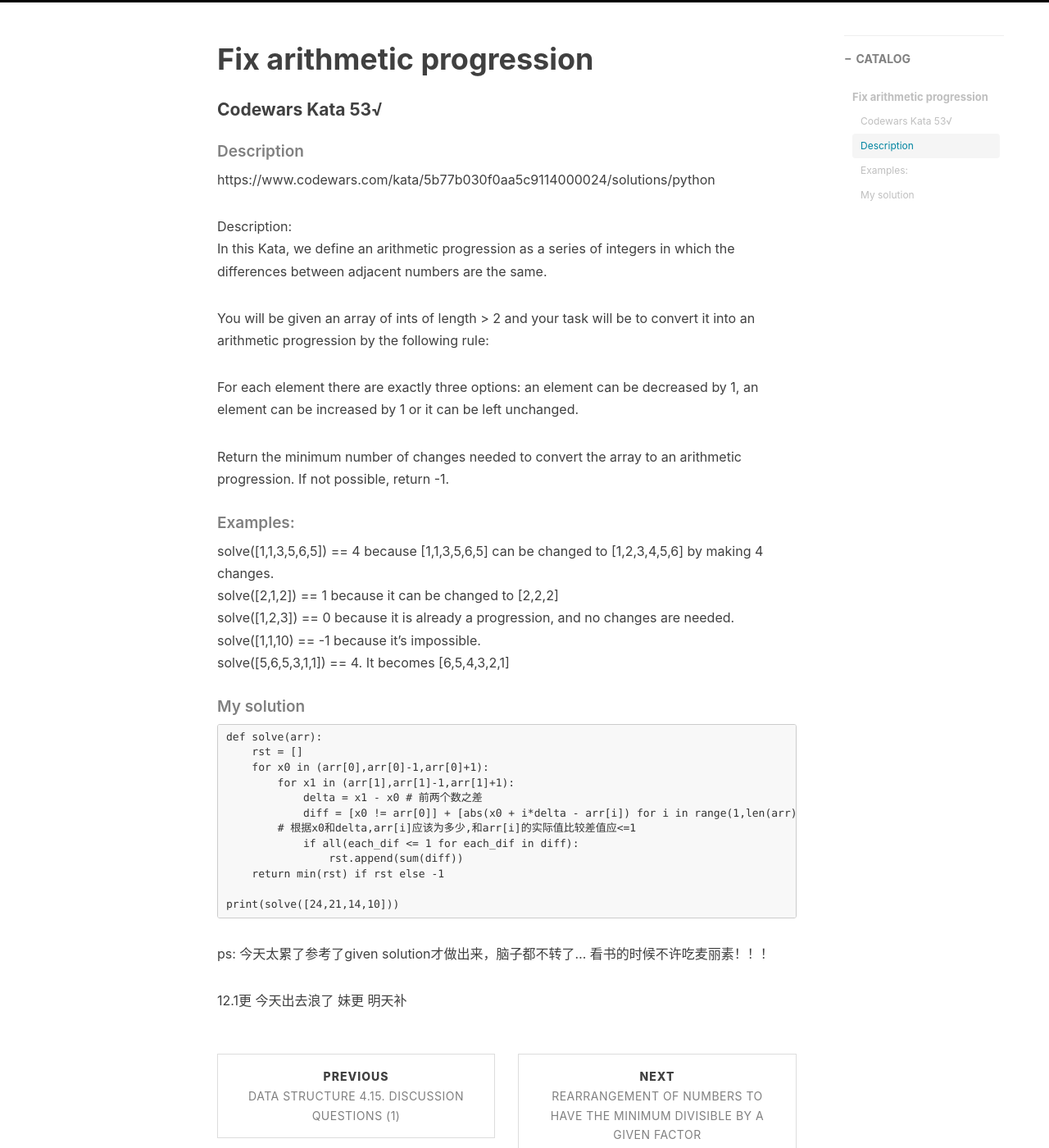
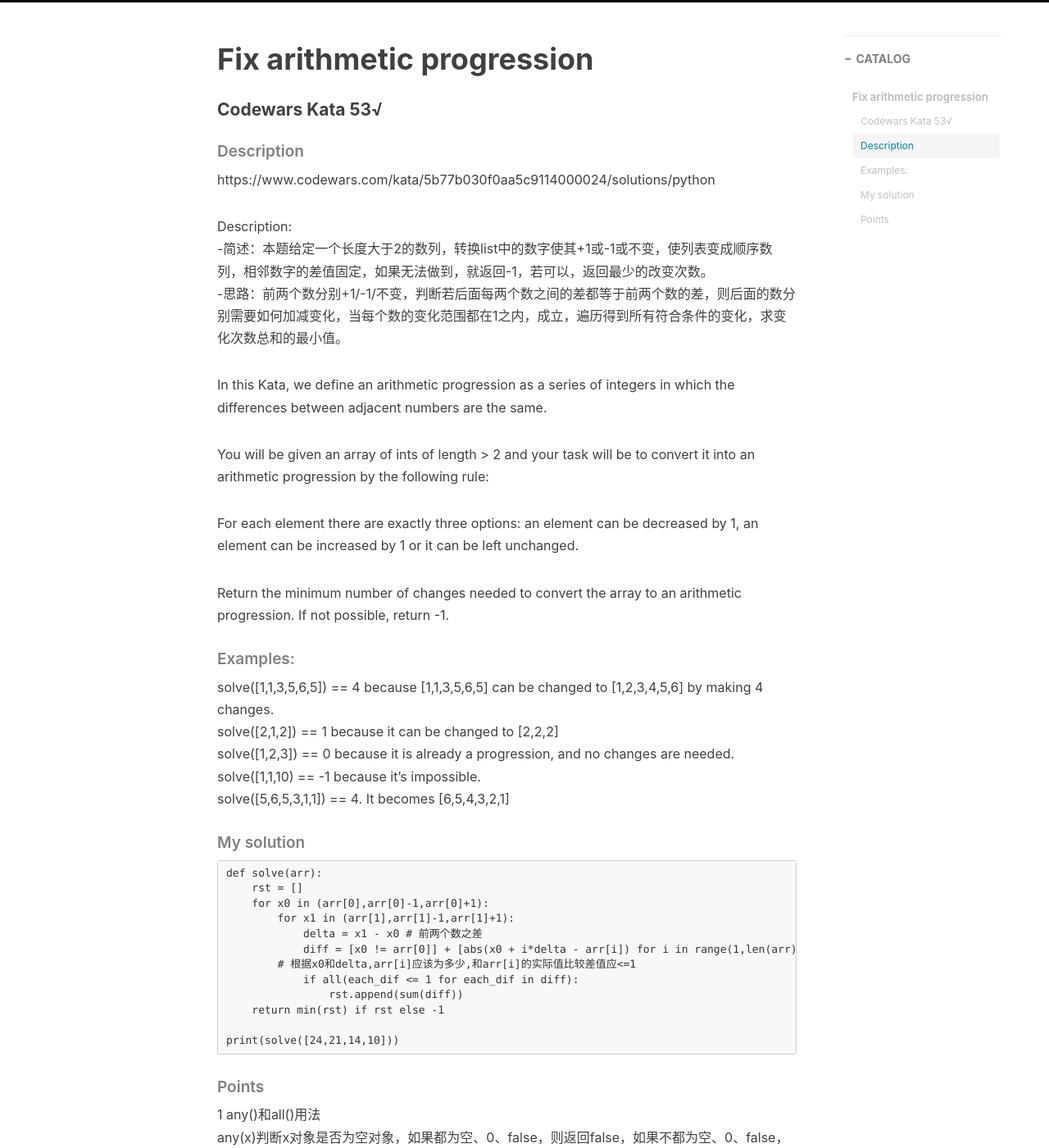
Before and after one commit to huiyanglu/huiyanglu.github.io, a Jekyll site: the page built from _posts/2018-11-27-Codewars-5kyu_Fix_arithmetic_progression.md, in a window 1280 px wide and 1400 px high, scrolled down 520 px. Shown: the whole window at 82% size. Built offline with Jekyll 4.4.1, drawn with Linux system fonts in a browser that asks for light colours; nearby versions of some CDN libraries; comment, search, counter and statistics services are not loaded; some of the changed text lies outside the part shown.

Commit message:
Update 2018-11-27-Codewars-5kyu_Fix_arithmetic_progression.md

```diff
--- a/_posts/2018-11-27-Codewars-5kyu_Fix_arithmetic_progression.md
+++ b/_posts/2018-11-27-Codewars-5kyu_Fix_arithmetic_progression.md
@@ -16,6 +16,9 @@ tags:
 https://www.codewars.com/kata/5b77b030f0aa5c9114000024/solutions/python
 
 Description:
+-简述：本题给定一个长度大于2的数列，转换list中的数字使其+1或-1或不变，使列表变成顺序数列，相邻数字的差值固定，如果无法做到，就返回-1，若可以，返回最少的改变次数。
+-思路：前两个数分别+1/-1/不变，判断若后面每两个数之间的差都等于前两个数的差，则后面的数分别需要如何加减变化，当每个数的变化范围都在1之内，成立，遍历得到所有符合条件的变化，求变化次数总和的最小值。
+
 In this Kata, we define an arithmetic progression as a series of integers in which the differences
 between adjacent numbers are the same.
 
@@ -47,7 +50,9 @@ solve([5,6,5,3,1,1]) == 4. It becomes [6,5,4,3,2,1]
 
     print(solve([24,21,14,10]))
 
+##### Points
+1 any()和all()用法
+any(x)判断x对象是否为空对象，如果都为空、0、false，则返回false，如果不都为空、0、false，则返回true
+all(x)如果all(x)参数x对象的所有元素不为0、''、False或者x为空对象，则返回True，否则返回False
+
 ps: 今天太累了参考了given solution才做出来，脑子都不转了… 看书的时候不许吃麦丽素！！！
-
-12.1更
-今天出去浪了 妹更 明天补
```
